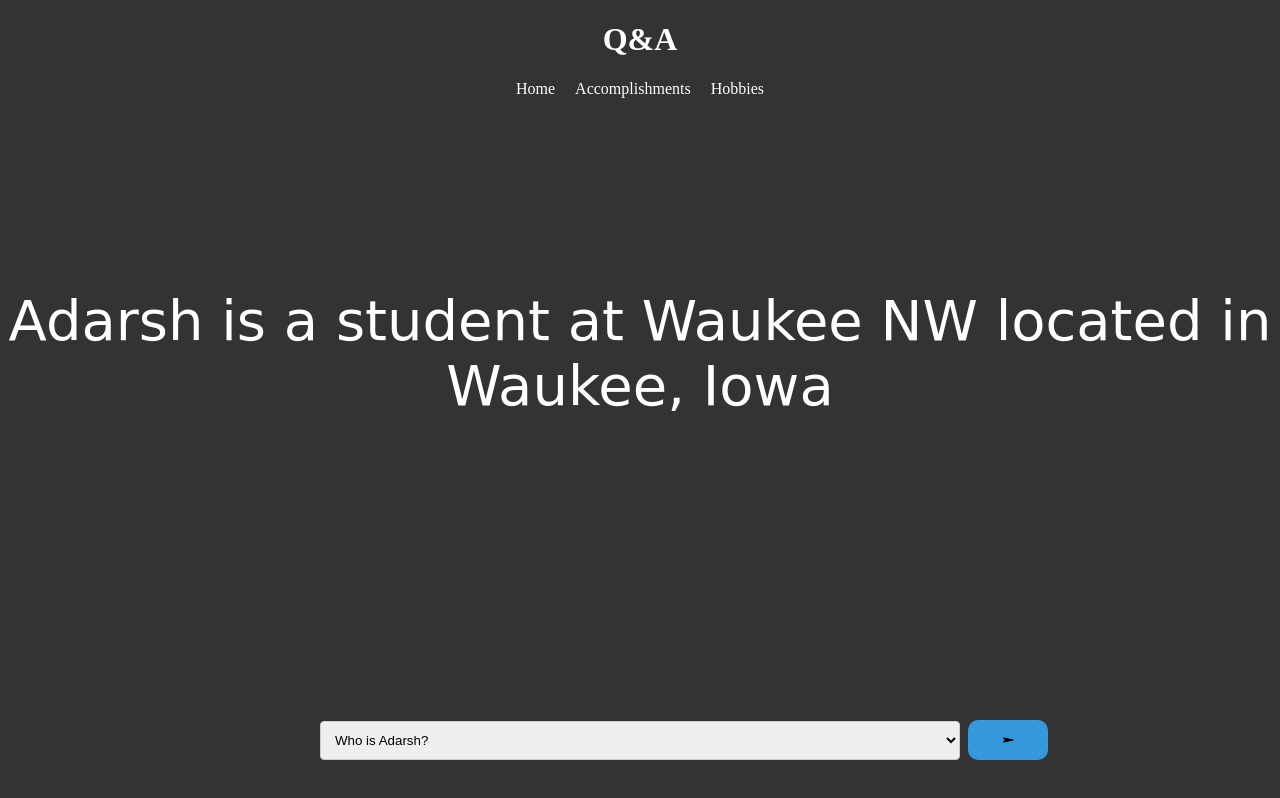
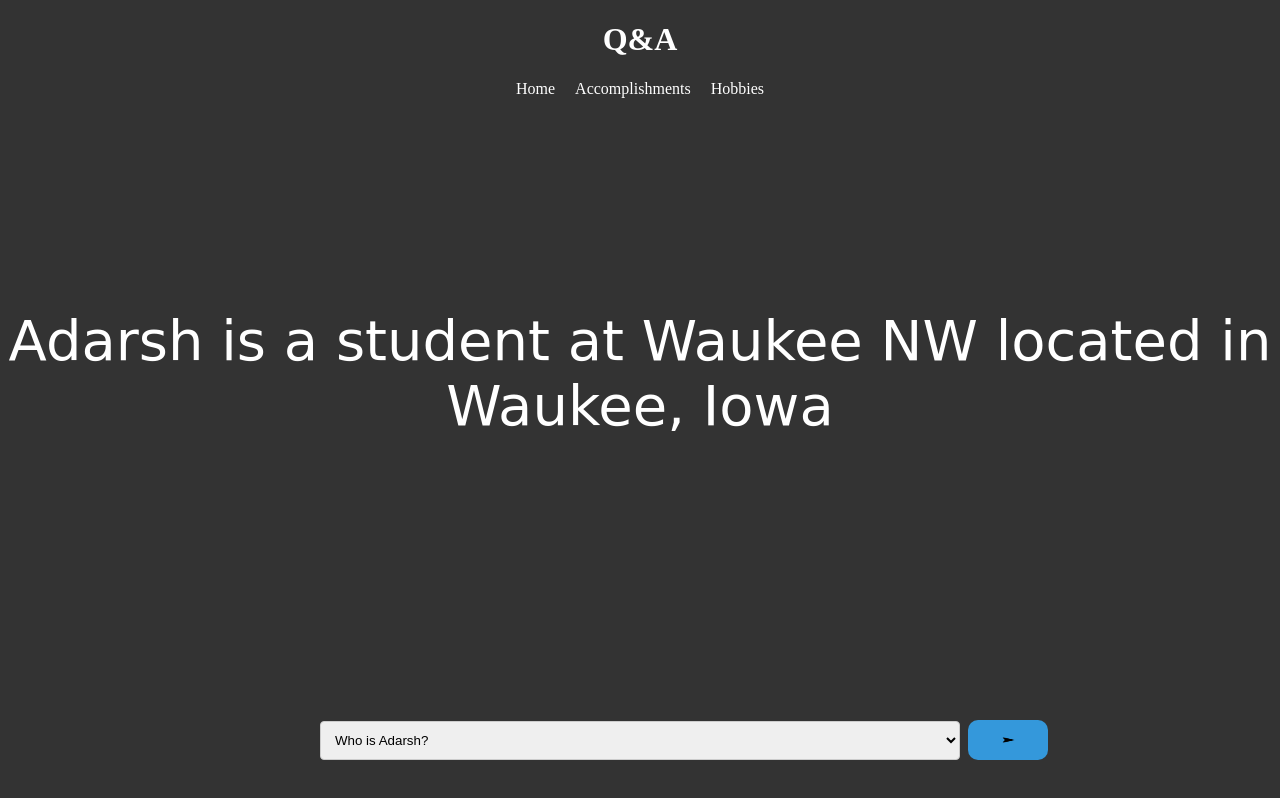
Before and after one commit to sportninjia/adarshs_portfolio, a plain HTML site: page skill.html in a window 1280 px wide. Both pictures are taken after a click on the picture 1008 px from the left and 740 px from the top of the page. Drawn offline with Linux system fonts and the light colour scheme.

Commit message:
code update

```diff
--- a/skill.css
+++ b/skill.css
@@ -79,7 +79,7 @@ body {
   }
 
 #result{
-    padding-top: 150px;
+    padding-top: 170px;
     font-size: 56px;
     font-family: cursive;
 }
--- a/skill.html
+++ b/skill.html
@@ -18,12 +18,7 @@
 
     <!--<input type="text" id="search" placeholder="Please type your question" onkeydown="checkEnter(event)"-->
     <select id="search" placeholder="Please type your question" onkeydown="checkEnter(event)">
-        <option value="Who is Adarsh?">Who is Adarsh?</option>
-        <option value="What was his first first programming language that he learned?">What was his first programming language that he learned?</option>
-        <option value="Fun fact about Adarsh">Fun fact about Adarsh</option>
-        <option value="What languages can Adarsh speak?">What languages can Adarsh speak?</option>
-        <option value="What is Adarsh's favorite movie?">What is Adarsh's favorite movie?</option>
-        <option value="What is Adarsh's favorite soccer team?">What is Adarsh's favorite soccer team?</option>
+
     </select>
     <!--<button id="submit" onclick="answer()">Submit</button>-->
     <img src="images/arrow.png" id="submit" onclick="answer()">
@@ -32,36 +27,46 @@
 
 
     <script>
-        var searchAnswer = ["Who is Adarsh?", "What was his first first programming language that he learned?", "Fun fact about Adarsh", "What languages can Adarsh speak?", "What is Adarsh's favorite movie?", " What is Adarsh's favorite soccer team?"];
+        var searchAnswer = ["Who is Adarsh?",
+        "What was his first first programming language that he learned?",
+        "Fun fact about Adarsh",
+        "What languages can he speak?",
+        "What is Adarsh's favorite movie?",
+        "What is Adarsh's favorite soccer team?"];
+
+        const searchDropdown = document.getElementById('search');
+        searchAnswer.forEach(item => {
+            const option = document.createElement('option');
+            option.value = item;
+            option.textContent = item;
+            searchDropdown.appendChild(option);
+        });
 
         function answer() {
-            var search = document.getElementById("search").value.toLowerCase();
-            var result = document.getElementById("result");
+            const search = searchDropdown.value.toLowerCase();
+            const result = document.getElementById("result");
 
             if (search === "Who is Adarsh?".toLowerCase()) {
                 result.innerHTML = "Adarsh is a student at Waukee NW located in Waukee, Iowa";
             }
-            if (search === "What was his first first programming language that he learned?".toLowerCase()) {
+            else if (search === "What was his first first programming language that he learned?".toLowerCase()) {
                 result.innerHTML = "The first programming language that Adarsh learned was HTML & CSS";
             }
-            if (search === "Fun fact about Adarsh".toLowerCase()) {
+            else if (search === "Fun fact about Adarsh".toLowerCase()) {
                 result.innerHTML = "Adarsh went to Taekwondo for 4 years";
             }
-            if (search === "What languages can Adarsh speak?".toLowerCase()) {
+            else if (search === "What languages can Adarsh speak?".toLowerCase()) {
                 result.innerHTML = "Adarsh can speak english and malayalam";
             }
-            if (search === "What is Adarsh's favorite movie?".toLowerCase()) {
+            else if (search === "What is Adarsh's favorite movie?".toLowerCase()) {
                 result.innerHTML = "Adarsh's favorite movie is Avengers Endgame";
             }
-            if (search === "What is Adarsh's favorite soccer team?".toLowerCase()) {
+            else if (search === "What is Adarsh's favorite soccer team?".toLowerCase()) {
                 result.innerHTML = "Adarsh's favorite soccer team is Manchester United and Doortmund FC";
             }
         }
 
 
-
-
-
     </script>
 </body>
 </html>
```
